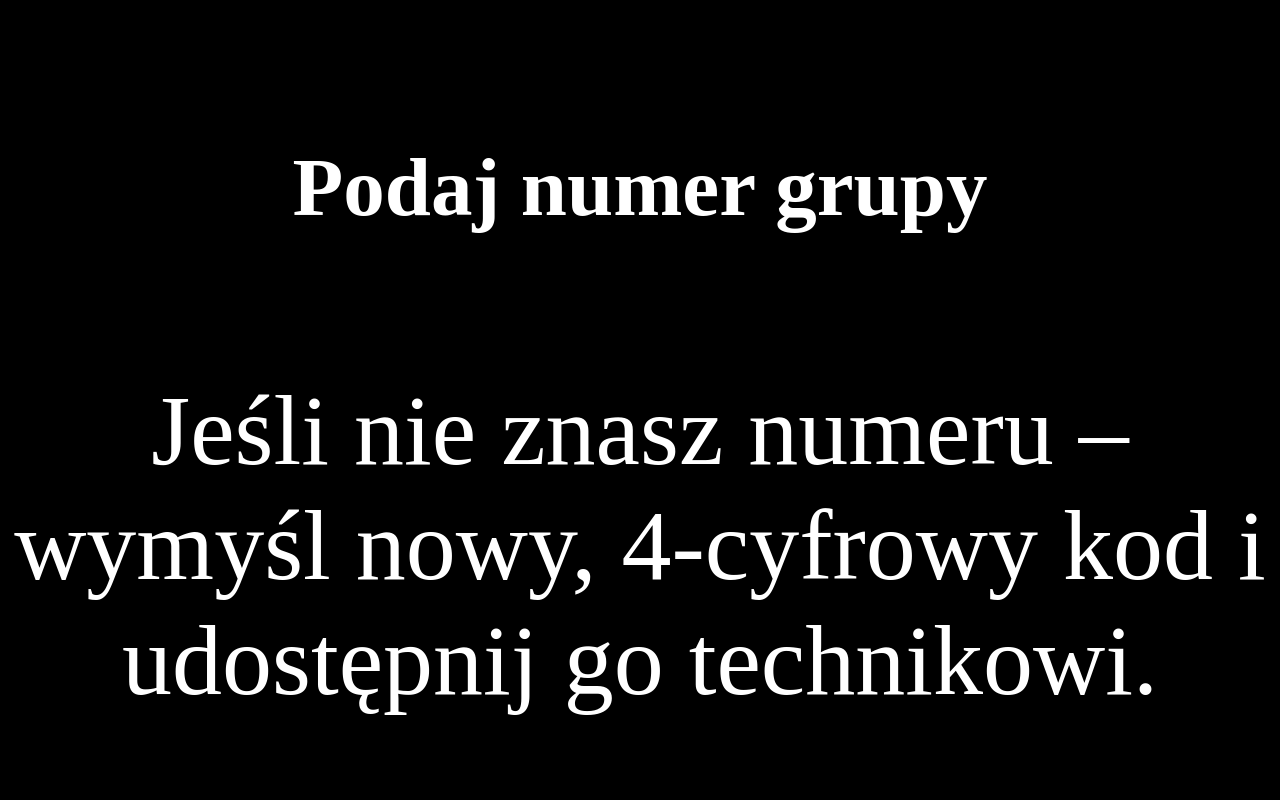
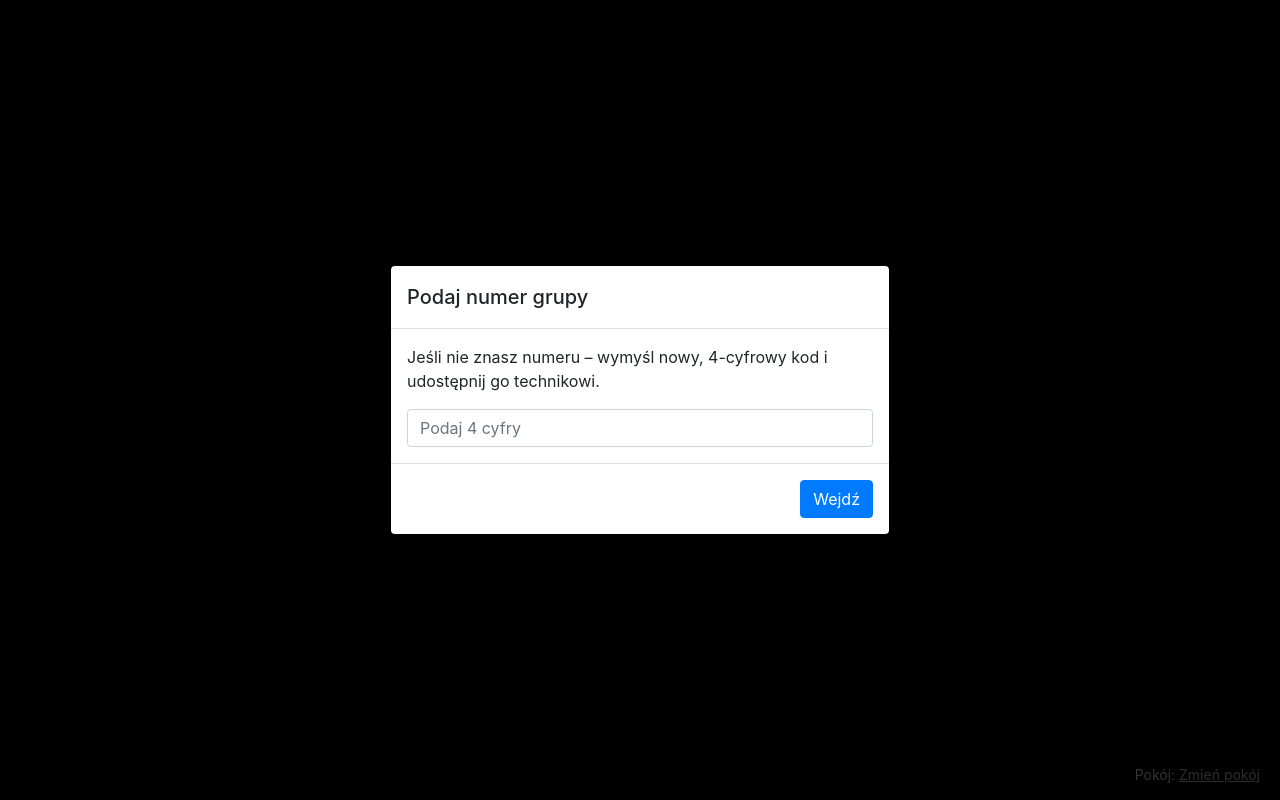
Before and after one commit to banaczyk/Magico-EventScreen, a PHP site: page /screen.php in a window 1280 px wide. Run offline with PHP 8.4, Linux system fonts and the light colour scheme.

Commit message:
Dodanie informacji o aktywnym pokoju i opcji zmiany pokoju

```diff
--- a/panel.php
+++ b/panel.php
@@ -27,6 +27,12 @@
 
 
     <h1 class="mb-4">Panel Technika</h1>
+    <p class="text-muted">
+    Aktualny pokój: <span id="currentRoom"></span> |
+    <a href="#" onclick="changeRoom()">Zmień pokój</a>
+</p>
+
+
     <textarea id="messageInput" class="form-control mb-3" rows="4" placeholder="Wpisz wiadomość"></textarea>
     <div class="mb-3">
         <button class="btn btn-primary mr-2" onclick="sendMessage()">Wyślij</button>
--- a/screen.php
+++ b/screen.php
@@ -2,18 +2,12 @@
 <html lang="pl">
 <head>
     <title>Ekran Muzyka</title>
+    <link rel="stylesheet" href="https://stackpath.bootstrapcdn.com/bootstrap/4.5.2/css/bootstrap.min.css">
+
     <script src="script.js"></script>
     <style>
         body {
             background: black;
-            color: white;
-            font-size: 100px;
-            text-align: center;
-            display: flex;
-            align-items: center;
-            justify-content: center;
-            height: 100vh;
-            margin: 0;
         }
         body.flash {
             animation: flash 0.5s 2;
@@ -21,6 +15,13 @@
         @keyframes flash {
             0%, 100% { background-color: black; }
             50% { background-color: red; }
+        }
+
+        #messageDisplay {
+            color: white;
+            text-align: center;
+            font-size: 100px;
+            padding: 30px;
         }
     </style>
 </head>
@@ -45,12 +46,21 @@
 
     <div id="messageDisplay"></div>
 
-    <script>
+
+    <div id="roomInfo" style="position: absolute; bottom: 10px; right: 10px; background: rgba(0,0,0,0.7); color: white; padding: 5px 10px; border-radius: 5px; font-size: 14px;">
+    Pokój: <span id="currentRoom"></span>
+    <a href="#" onclick="changeRoom()" style="color: #f8d7da; text-decoration: underline;">Zmień pokój</a>
+</div>
+
+
+<script>
     function initAfterRoomSet() {
         pollMessage();
+        showCurrentRoom();
     }
     checkRoomCode();
 </script>
 
+
 </body>
 </html>
--- a/script.js
+++ b/script.js
@@ -20,6 +20,7 @@ function checkRoomCode() {
         localStorage.setItem('eventscreen_room', room);
         document.getElementById('roomModal').style.display = 'none';
         initAfterRoomSet();
+        showCurrentRoom();
     }
 }
 
@@ -34,6 +35,17 @@ function setRoomCode() {
         alert('Podaj poprawny 4-cyfrowy kod.');
     }
 }
+
+function showCurrentRoom() {
+    const room = getRoomCode();
+    document.getElementById('currentRoom').innerText = room;
+}
+
+function changeRoom() {
+    localStorage.removeItem('eventscreen_room');
+    window.location.search = ''; // usuwamy room z URL, wymusi pokazanie modala
+}
+
 
 
 
```
